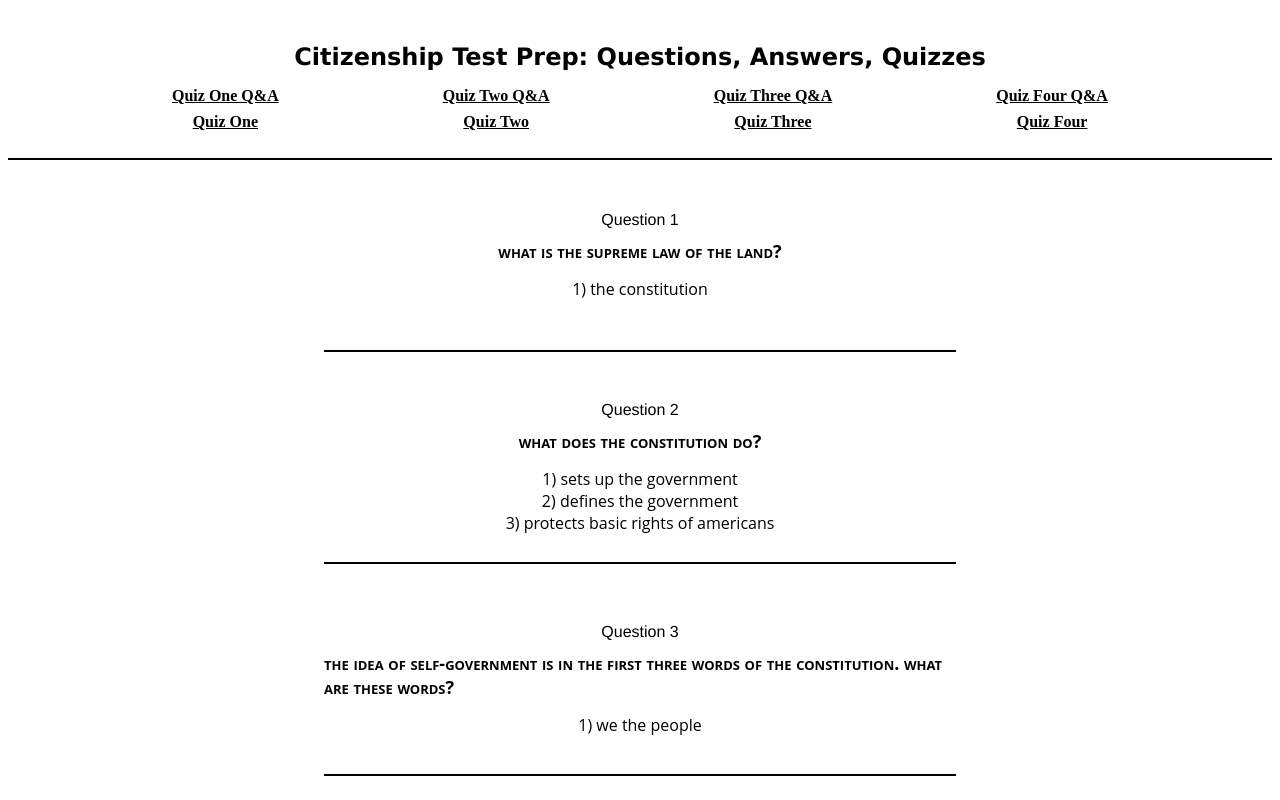
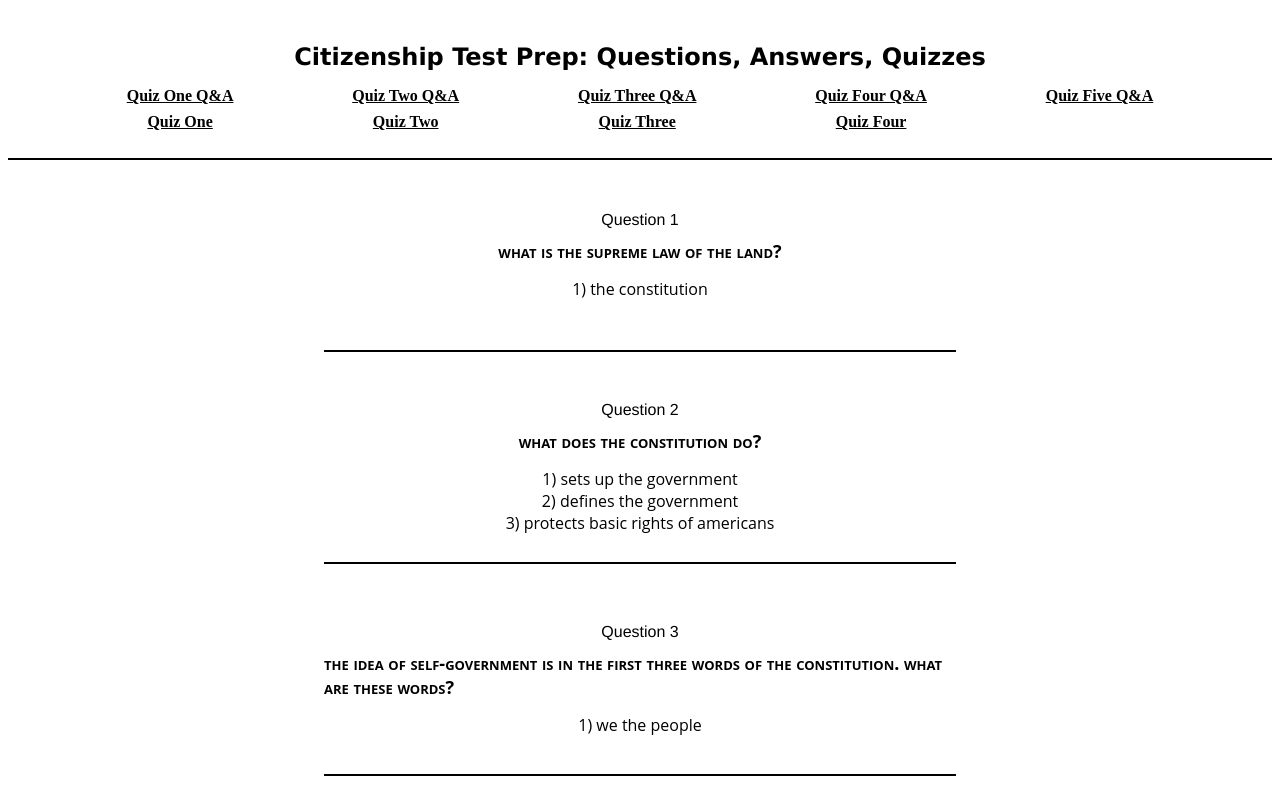
Before and after one commit to mmaustin/citizenship-questions-answers, a React (Create React App) app in the folder citizenship-frontend/: page / in a window 1280 px wide. Shown: the top 800 px of the page. Built offline with nearby package versions, Linux system fonts and the light colour scheme.

Commit message:
added a link to list five in navbar component

```diff
--- a/citizenship-frontend/src/app/Navbar.js
+++ b/citizenship-frontend/src/app/Navbar.js
@@ -24,6 +24,10 @@ const Navbar = () => {
                         <Link className='nav-link-text' to='/questions/questions-four'>Quiz Four Q&A</Link>
                         <Link className='nav-link-text' to='/questions/quiz-four'>Quiz Four</Link>
                     </div>
+                    <div className='quiz-pair'>
+                        <Link className='nav-link-text' to='/questions/questions-five'>Quiz Five Q&A</Link>
+                        {/*<Link className='nav-link-text' to='/questions/quiz-four'>Quiz Four</Link>*/}
+                    </div>
                 </div>
             </section>
         </nav>
```
